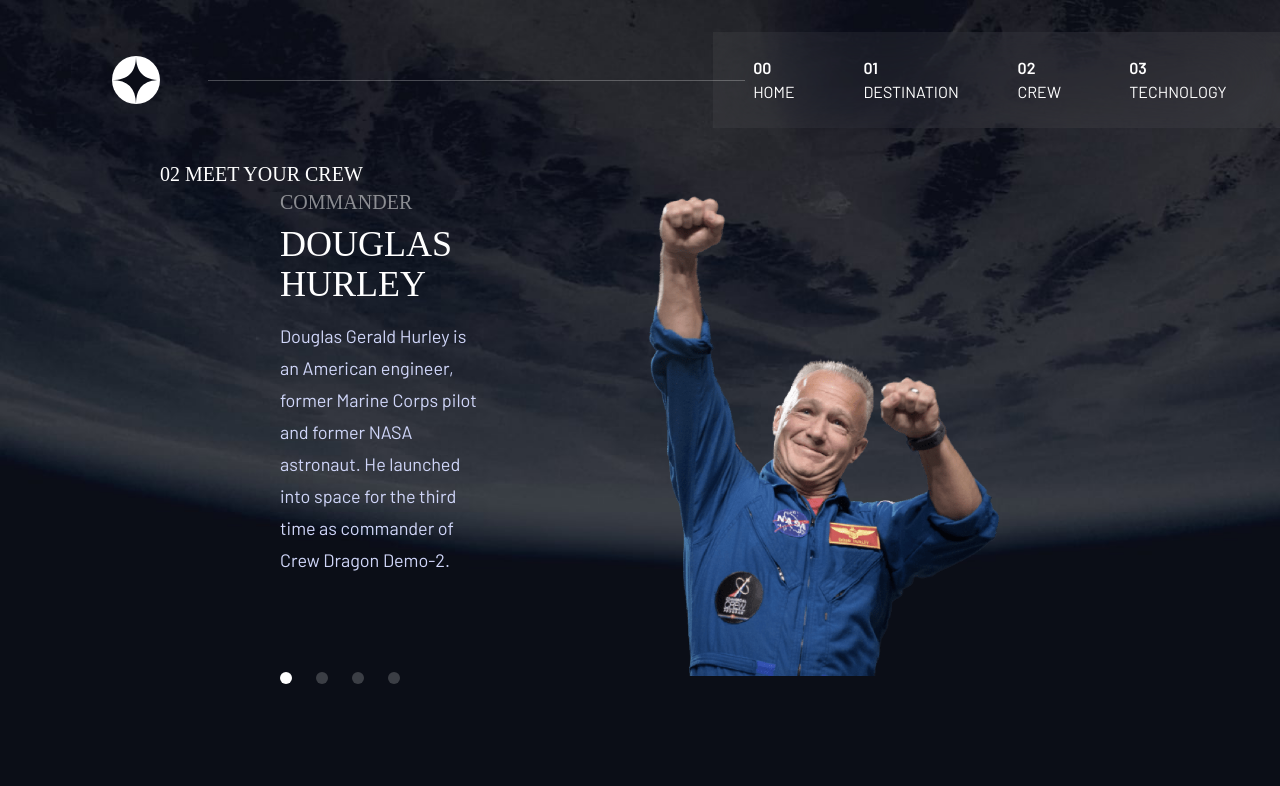
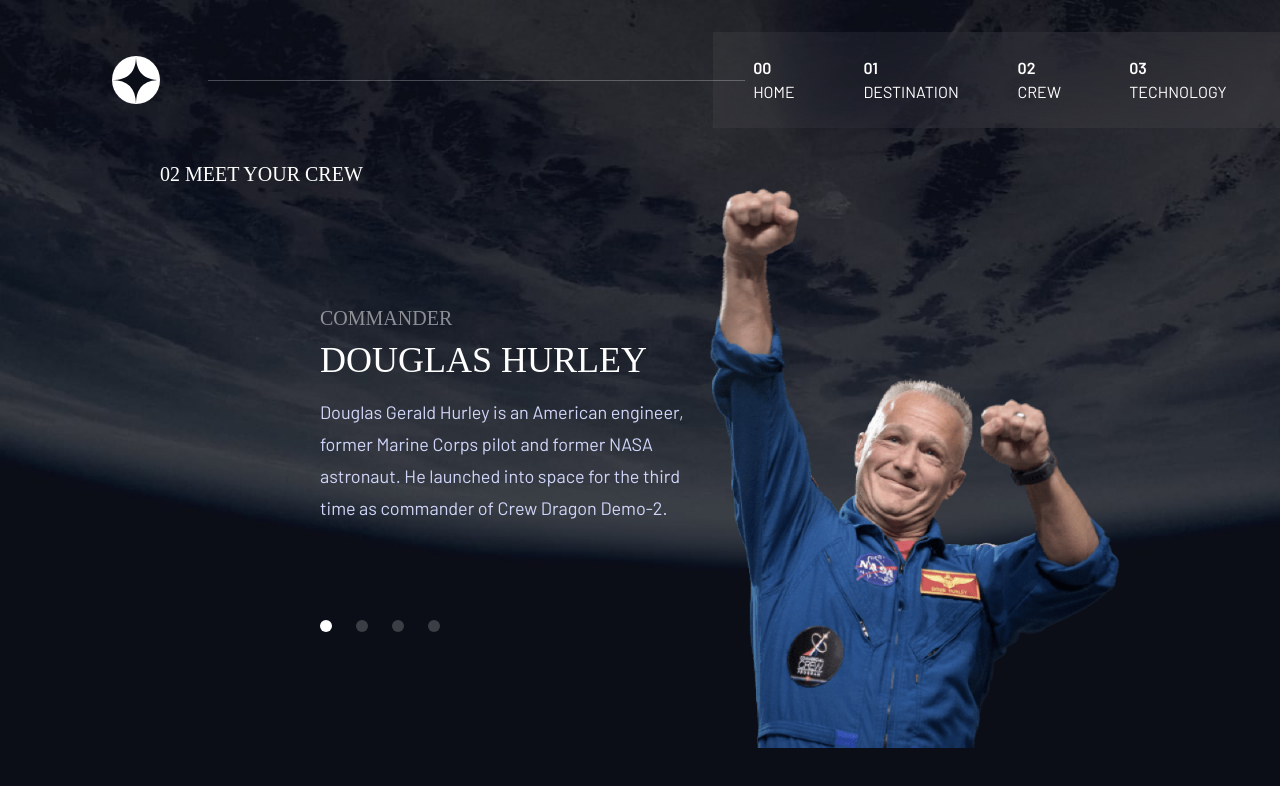
Before and after one commit to mmuneeb1000/space-tourism-site, a React (Vite) app: page /crew in a window 1280 px wide. Shown: the top 786 px of the page. Built offline with nearby package versions, Linux system fonts and the light colour scheme; a web font is replaced by a local one.

Commit message:
crew page

```diff
--- a/src/pages/Crew.jsx
+++ b/src/pages/Crew.jsx
@@ -13,7 +13,7 @@ export default function Crew() {
       style={{ backgroundImage: `url(${bgCrew})` }}
     >
       <h1 className="pt-40 uppercase ml-40 text-xl">02 Meet Your Crew</h1>
-      <div className="flex items-center justify-between mx-30">
+      <div className="flex items-center justify-between mx-40">
         <div className="max-w-[540px] text-white ml-40 ">
           <h3 className="mb-2 font-serif text-xl uppercase text-white/50">
             {crew.role}
@@ -40,7 +40,7 @@ export default function Crew() {
             ))}
           </div>
         </div>
-        <img className="h-120 mx-40" src={crew.images.png} alt={crew.name} />
+        <img className="h-140" src={crew.images.png} alt={crew.name} />
       </div>
     </section>
   );
```
